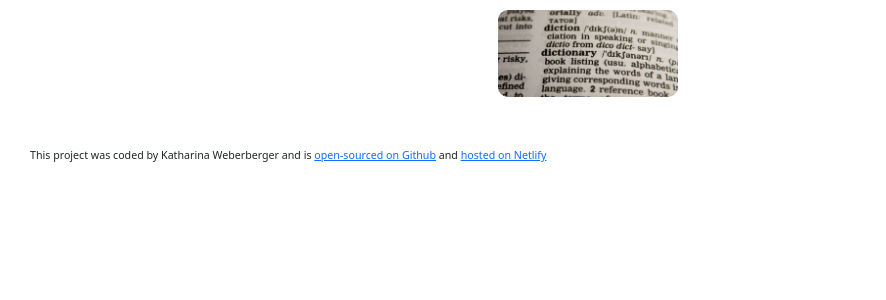
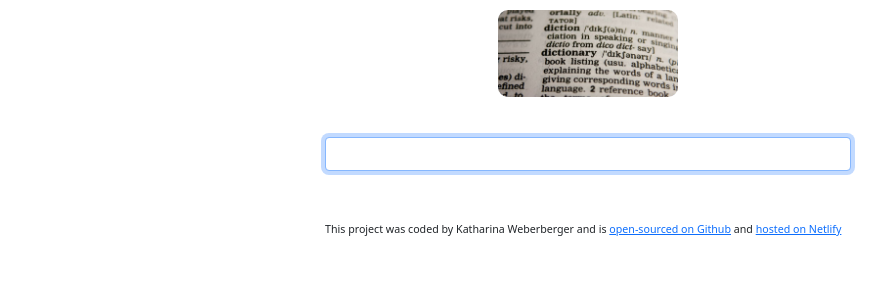
Before and after one commit to katharinaweb/react-dictionary-app-project, a React (Create React App) app: page / in a window 1280 px wide. Shown: the top 300 px of the page, without its empty margins (52-938 px from the left). Built offline with nearby package versions, Linux system fonts and the light colour scheme.

Commit message:
Created Dictionary component, added search input and event listeners

```diff
--- a/src/App.css
+++ b/src/App.css
@@ -1,3 +1,8 @@
+.App {
+  max-width: 550px;
+  margin: 0 auto;
+}
+
 .App-header {
   margin: 10px 0;
 }
--- a/src/App.js
+++ b/src/App.js
@@ -1,5 +1,6 @@
 import "./App.css";
-import dictionary from "./dictionary.jpg";
+import dictionaryImage from "./dictionaryImage.jpg";
+import Dictionary from "./Dictionary";
 
 function App() {
   return (
@@ -7,11 +8,14 @@ function App() {
       <div className="container">
         <header className="App-header">
           <img
-            src={dictionary}
+            src={dictionaryImage}
             className="img-fluid App-image"
             alt="dictionary"
           />
         </header>
+        <main>
+          <Dictionary />
+        </main>
         <footer className="App-footer">
           This project was coded by Katharina Weberberger and is{" "}
           <a
--- /dev/null
+++ b/src/Dictionary.css
@@ -0,0 +1,7 @@
+.Dictionary-form {
+  margin: 40px 0;
+}
+
+.Dictionary-input {
+  font-size: 10pt;
+}
--- /dev/null
+++ b/src/Dictionary.js
@@ -0,0 +1,25 @@
+import React, { useState } from "react";
+import "./Dictionary.css";
+
+export default function Dictionary() {
+  const [keyword, setKeyword] = useState("");
+  function search(event) {
+    event.preventDefault();
+    alert(`Searching for ${keyword} definition...`);
+  }
+  function handleKeywordChange(event) {
+    setKeyword(event.target.value);
+  }
+  return (
+    <div className="Dictionary">
+      <form className="Dictionary-form" onSubmit={search}>
+        <input
+          className="Dictionary-input form-control"
+          type="search"
+          autoFocus={true}
+          onChange={handleKeywordChange}
+        ></input>
+      </form>
+    </div>
+  );
+}
```
Also changed, not shown: src/dictionaryImage.jpg (renamed from src/dictionary.jpg).
